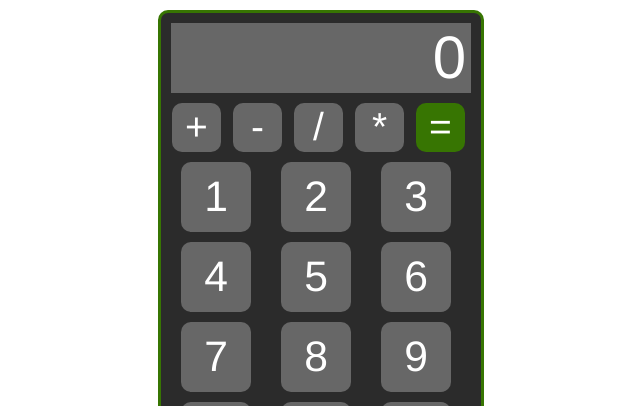
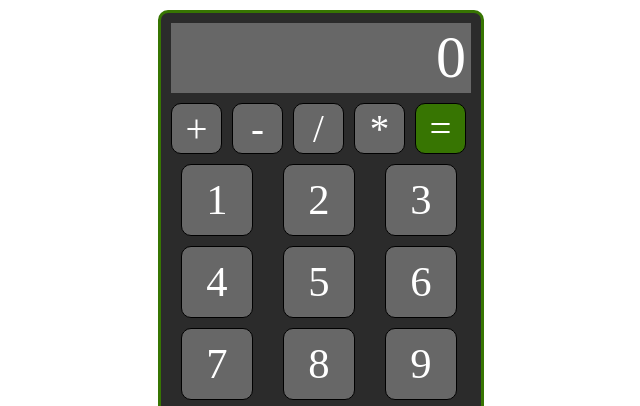
Before and after one commit to matt-shuler/calculator, a website: page Index.html in a window 1280 px wide. Shown: the top 406 px of the page, without its empty margins (319-959 px from the left). Drawn offline with nearby package versions, Linux system fonts and the light colour scheme.

Commit message:
adjusted margins

```diff
--- a/style.css
+++ b/style.css
@@ -1,63 +1,52 @@
-body, div, a {
-    padding:0;
-    margin:0;
-    font-family: "Helvetica Neue", sans-serif;
+. {
+    font-family: Helvetica Neue, sans-serif;
 }
 
 #calculator {
-    background-color: #2b2b2b;
     width: 310px;
-    height: 460px;
-    border: 3px #377502 solid;
+    height: 465px;
     margin: 10px auto;
     padding: 5px;
+    border: 3px #377502 solid;
+    background-color: #2b2b2b;
     border-radius: 10px;
 }
 
 #total {
     height: 70px;
     width: 290px;
-    margin:auto;
-    background-color: #676767;
     margin: 5px;
+    padding: 0 5px;
     text-align: right;
     font-size: 60px;
-    padding: 0 5px;
+    background-color: #676767;
     color: white;
 }
-
-#numbers, #operators {
-    margin: auto;
+#operators a, #numbers a {
+    display: block;
+    float: left;
+    text-decoration: none;
+    text-align: center;
+    border-radius: 10px;
+    background: #676767;
+    color: white;
+    border: 1px black solid;
 }
 
 #operators a {
-    display: block;
     width: 45px;
     height: 45px;
-    float: left;
-    text-decoration: none;
-    color: white;
-    text-align: center;
+    padding: 2px;
+    margin: 5px 5px;
     font-size: 39px;
-    padding: 2px;
-    margin: 5px 6px;
-    background: #676767;
-    border-radius: 10px;
 }
 
 #numbers a {
-    display: block;
     width: 50px;
     height: 50px;
-    float: left;
-    text-decoration: none;
-    color: white;
-    text-align: center;
-    font-size: 32pt;
     padding: 10px;
     margin: 5px 15px;
-    background: #676767;
-    border-radius: 10px;
+    font-size: 32pt;
 }
 
 #operators #equals {
```
